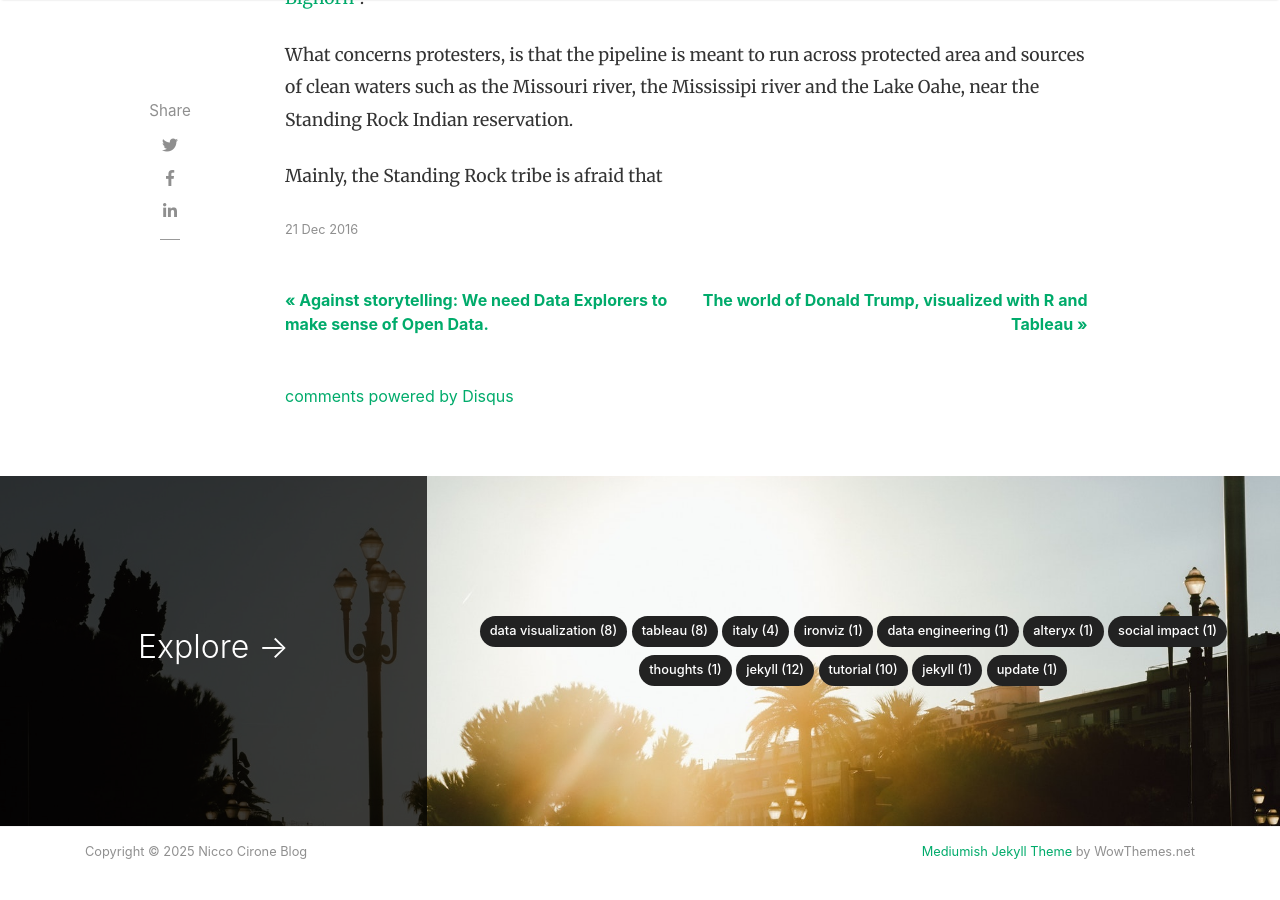
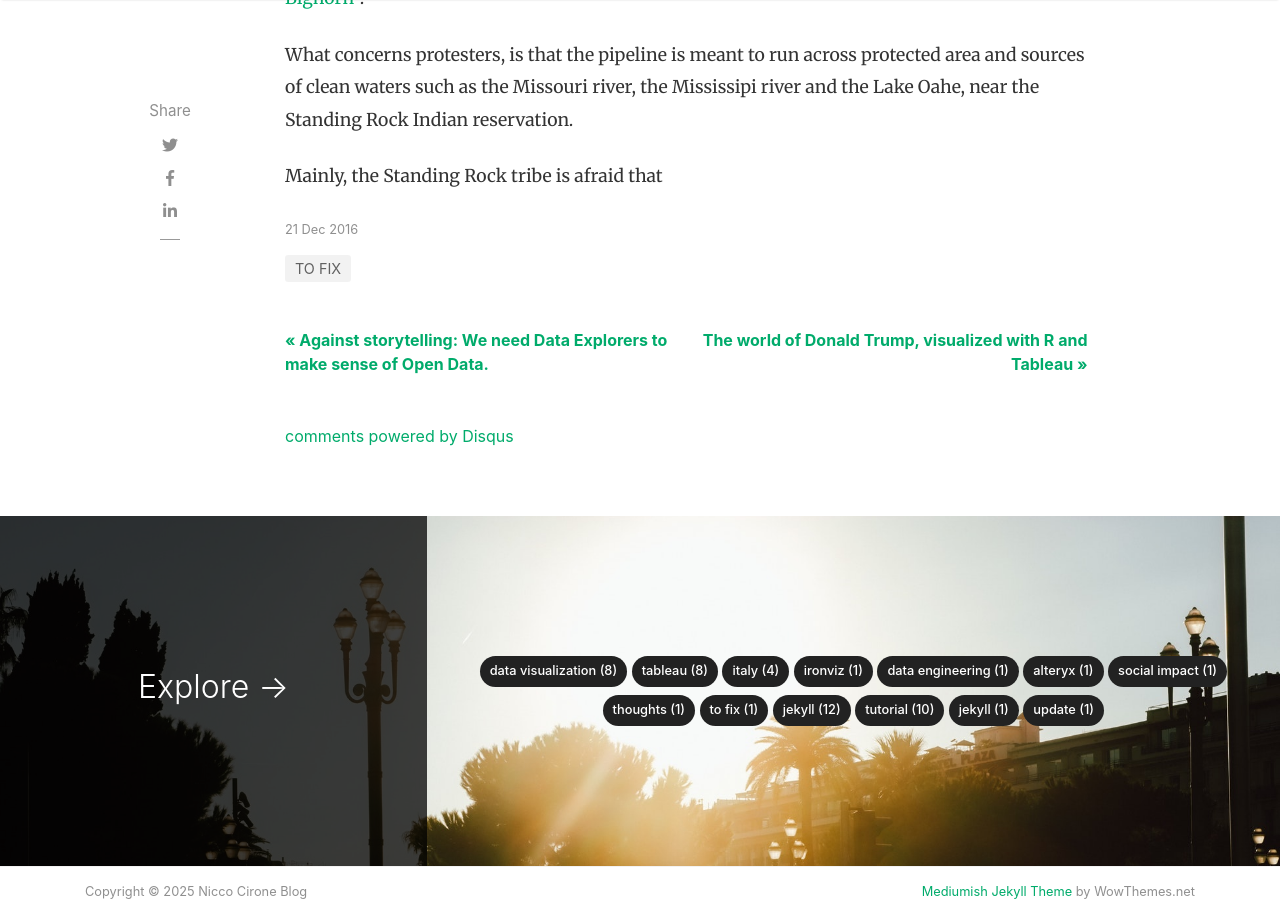
Before and after one commit to Nicco-Cirone/blog, a Jekyll site: the page built from _posts/2016-12-21-mni-wiconi!-are-native-americans-right-to-be-worried-about-dapl?.md, in a window 1280 px wide and 900 px high, scrolled down 530 px. Built offline with Jekyll 4.4.1, drawn with Linux system fonts in a browser that asks for light colours; nearby versions of some CDN libraries; comment, search, counter and statistics services are not loaded.

Commit message:
Update 2016-12-21-mni-wiconi!-are-native-americans-right-to-be-worried-about-dapl?.md

```diff
--- a/_posts/2016-12-21-mni-wiconi!-are-native-americans-right-to-be-worried-about-dapl?.md
+++ b/_posts/2016-12-21-mni-wiconi!-are-native-americans-right-to-be-worried-about-dapl?.md
@@ -2,6 +2,7 @@
 title: "Mni Wiconi! Are Native Americans right to be worried about DAPL?"
 date: 2016-12-21 10:15:03
 layout: post
+categories: [ TO FIX ]
 ---
 
 Mni Wiconi means "Water is life" in Lakota language, and it's a slogan Native Americans are using in their protests against DAPL: the Dakota Access Pipeline.
```
